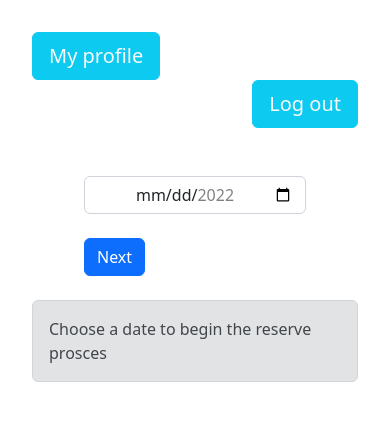
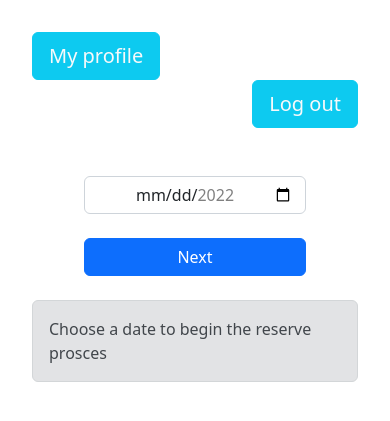
Before and after one commit to marcvidaal/Cita-Previa, a PHP site: page /src/1-vistes/mainPage.php in a window 390 px wide. Shown: the top 421 px of the page. Run offline with PHP 8.4, Linux system fonts and the light colour scheme; data that the repository does not hold is empty; some libraries are stand-ins or nearby versions.

Commit message:
next responsive solucionat

```diff
--- a/src/1-vistes/mainPage.php
+++ b/src/1-vistes/mainPage.php
@@ -43,8 +43,8 @@
                         </div>
                     </div>
                     <div class="row d-flex justify-content-center align-items-center m-4">
-                        <div class="col-sm-12">
-                            <button type="submit" class="btn btn-primary col-sm-12">Next</button>
+                        <div class="col-12">
+                            <button type="submit" class="btn btn-primary col-12">Next</button>
                         </div>
                     </div>
                 </form>
```
